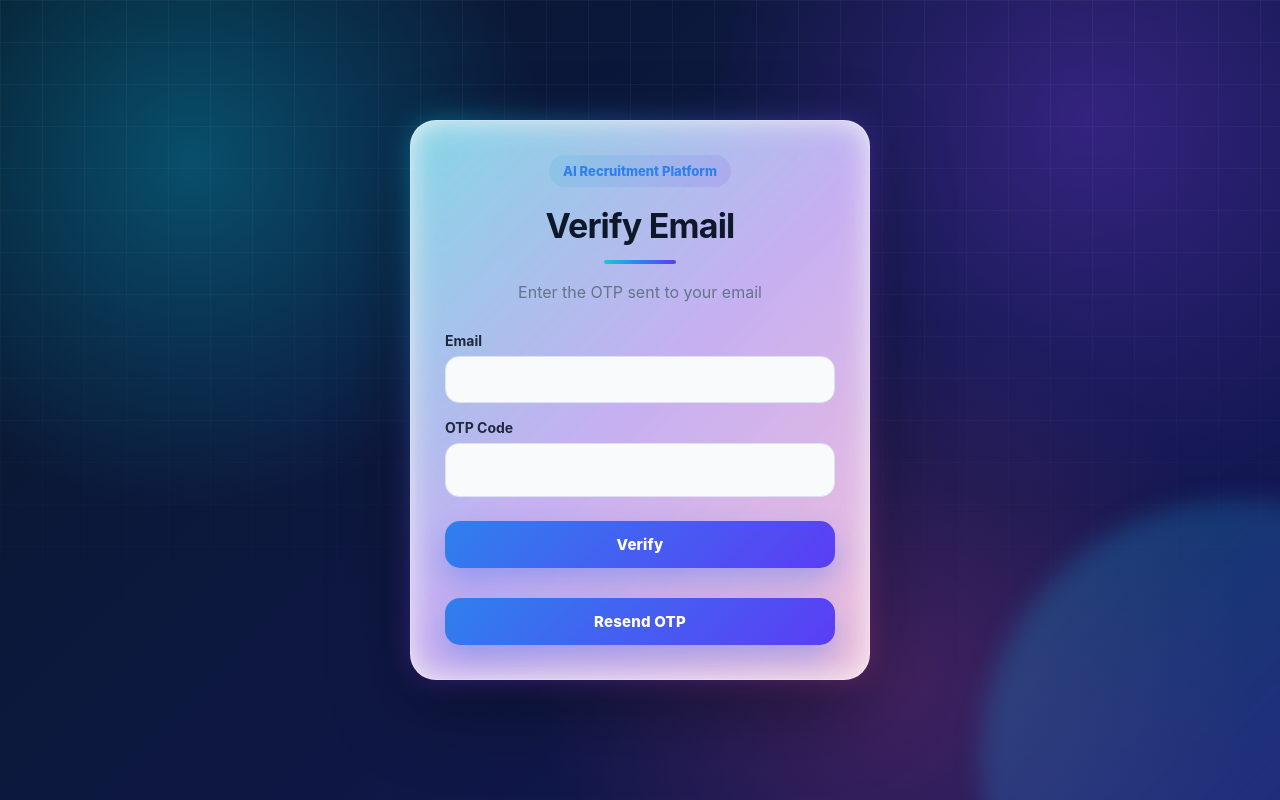
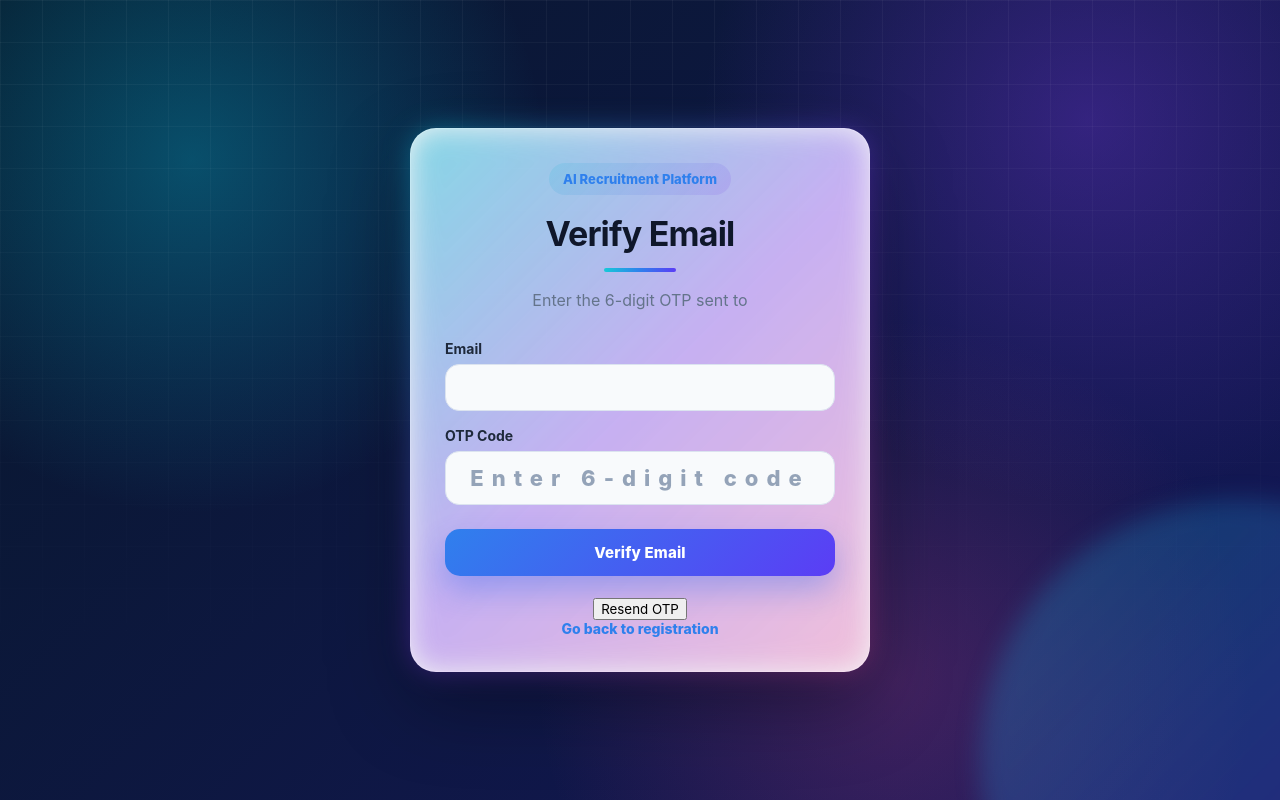
Before and after one commit to chamodyha123/HirePathFrontend-, a React (Vite) app: page /verify-email in a window 1280 px wide. Built offline with nearby package versions, Linux system fonts and the light colour scheme.

Commit message:
register error  fixing

```diff
--- a/src/pages/auth/VerifyEmail.jsx
+++ b/src/pages/auth/VerifyEmail.jsx
@@ -22,7 +22,12 @@ function VerifyEmail() {
         setMessage("");
 
         try {
-            const res = await api.post("/Auth/verify-email", form);
+            // ✅ Use /api/Auth/verify-email
+            const res = await api.post("/api/Auth/verify-email", form);
+
+            console.log("Verify response:", res.data);
+
+            if (res.data.isSuccess) {
                 localStorage.setItem("token", res.data.token);
                 localStorage.setItem("user", JSON.stringify(res.data));
                 localStorage.removeItem("verifyEmail");
@@ -32,10 +37,19 @@ function VerifyEmail() {
 
                 setTimeout(() => {
                     window.location.href = "/candidate-dashboard";
-            }, 1000);
+                }, 2000);
+            } else {
+                setType("error");
+                setMessage(res.data.message || "OTP verification failed.");
+            }
         } catch (err) {
+            console.error("Verification error:", err);
             setType("error");
-            setMessage(err.response?.data?.message || "OTP verification failed.");
+            setMessage(
+                err.response?.data?.message ||
+                err.response?.data?.title ||
+                "OTP verification failed. Please try again."
+            );
         } finally {
             setLoading(false);
         }
@@ -43,44 +57,82 @@ function VerifyEmail() {
 
     const resend = async () => {
         try {
-            await api.post("/Auth/resend-email-otp", { email: form.email });
+            // ✅ Use /api/Auth/resend-email-otp
+            await api.post("/api/Auth/resend-email-otp", { email: form.email });
             setType("success");
-            setMessage("OTP resent successfully.");
-        } catch {
+            setMessage("OTP resent successfully. Please check your email.");
+        } catch (err) {
+            console.error("Resend error:", err);
             setType("error");
-            setMessage("Failed to resend OTP.");
+            setMessage(
+                err.response?.data?.message ||
+                "Failed to resend OTP. Please try again."
+            );
         }
     };
 
     return (
         <div className="auth-page">
             <div className="auth-card">
-                <div className="auth-badge">AI Recruitment Platform</div>
+                <div className="auth-badge">
+                    AI Recruitment Platform
+                </div>
+
                 <h1>Verify Email</h1>
-                <p>Enter the OTP sent to your email</p>
+                <p>
+                    Enter the 6-digit OTP sent to<br />
+                    <strong>{form.email}</strong>
+                </p>
 
-                {message && <div className={`message ${type}`}>{message}</div>}
+                {message && (
+                    <div className={`message ${type}`}>
+                        {message}
+                    </div>
+                )}
 
                 <form onSubmit={submit}>
                     <div className="form-group">
                         <label>Email</label>
-                        <input name="email" value={form.email} onChange={change} required />
+                        <input
+                            name="email"
+                            value={form.email}
+                            onChange={change}
+                            required
+                            readOnly
+                        />
                     </div>
 
                     <div className="form-group">
                         <label>OTP Code</label>
-                        <input name="otp" value={form.otp} onChange={change} maxLength="6" required />
+                        <input
+                            name="otp"
+                            value={form.otp}
+                            onChange={change}
+                            placeholder="Enter 6-digit code"
+                            maxLength="6"
+                            required
+                        />
                     </div>
 
-                    <button className="auth-btn" disabled={loading}>
-                        {loading ? "Verifying..." : "Verify"}
+                    <button
+                        className="auth-btn"
+                        disabled={loading}
+                    >
+                        {loading ? "Verifying..." : "Verify Email"}
                     </button>
                 </form>
 
                 <div className="auth-links">
-                    <button className="auth-btn" type="button" onClick={resend}>
+                    <button
+                        className="link-btn"
+                        type="button"
+                        onClick={resend}
+                        disabled={loading}
+                    >
                         Resend OTP
                     </button>
+                    <br />
+                    <a href="/register">Go back to registration</a>
                 </div>
             </div>
         </div>
```
Also changed, not shown: 1 other file (tests, documents, lock files or other folders). Lines whose indentation alone changed are shown as unchanged.
